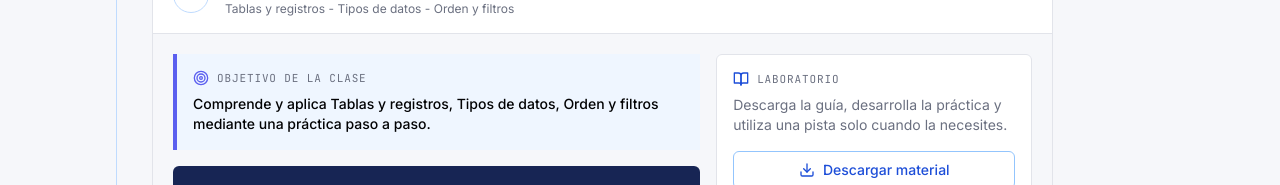
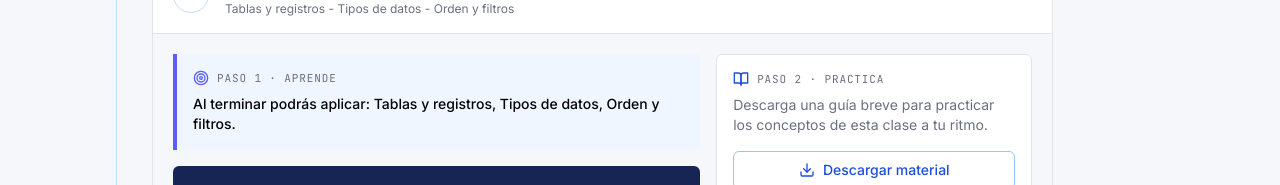
Before and after one commit to Kenner242/datam, a Next.js app: page /cursos/excel-avanzado in a window 1280 px wide. Both pictures are taken after a click on the button 602 px from the left and 1441 px from the top of the page. Shown: the part 1447-1632 px from the top of the page. Built offline with nearby package versions, Linux system fonts and the light colour scheme; no server answers.

Commit message:
Simplifica módulos y mejora accesibilidad

```diff
--- a/app/globals.css
+++ b/app/globals.css
@@ -74,3 +74,14 @@ body {
     transition-duration: 0.01ms !important;
   }
 }
+
+@media (prefers-contrast: more) {
+  .data-cell {
+    border-color: #11141B;
+  }
+
+  .data-cell-header,
+  .text-muted {
+    color: #363C49;
+  }
+}
--- a/components/CourseLessons.tsx
+++ b/components/CourseLessons.tsx
@@ -197,6 +197,7 @@ export default function CourseLessons({ course }: { course: Course }) {
                           type="button"
                           onClick={() => setOpenLessonId(isOpen ? "" : lessonId)}
                           aria-expanded={isOpen}
+                          aria-controls={`lesson-content-${course.slug}-${moduleIndex}-${lessonIndex}`}
                           className="flex w-full items-start gap-3 px-4 py-4 text-left transition-colors hover:bg-blue-50 sm:items-center sm:gap-4 sm:px-5"
                         >
                           <span className={`flex h-9 w-9 shrink-0 items-center justify-center rounded-full border text-sm font-bold ${isDone ? "border-green-600 bg-green-600 text-white" : "border-blue-200 bg-white text-blue-700"}`}>
@@ -210,27 +211,27 @@ export default function CourseLessons({ course }: { course: Course }) {
                         </button>
 
                         {isOpen && (
-                          <div className="border-t border-line bg-base px-4 py-5 sm:px-5">
+                          <div id={`lesson-content-${course.slug}-${moduleIndex}-${lessonIndex}`} className="border-t border-line bg-base px-4 py-5 sm:px-5">
                             <div className="grid gap-4 lg:grid-cols-[1.25fr_0.75fr]">
                               <div>
                                 <div className="border-l-4 border-accent bg-blue-50 p-4">
-                                  <div className="flex items-center gap-2"><Target className="h-4 w-4 text-accent" /><p className="data-cell-header">Objetivo de la clase</p></div>
-                                  <p className="mt-2 text-sm font-medium text-ink">Comprende y aplica {lesson.topics.join(", ")} mediante una práctica paso a paso.</p>
+                                  <div className="flex items-center gap-2"><Target className="h-4 w-4 text-accent" /><p className="data-cell-header">Paso 1 · Aprende</p></div>
+                                  <p className="mt-2 text-sm font-medium text-ink">Al terminar podrás aplicar: {lesson.topics.join(", ")}.</p>
                                 </div>
                                 {lesson.videoUrl ? (
-                                  <video controls preload="metadata" src={lesson.videoUrl} onEnded={() => markCompleted(lessonId)} className="mt-4 aspect-video w-full rounded-cell bg-ink" />
+                                  <video controls preload="metadata" src={lesson.videoUrl} onEnded={() => markCompleted(lessonId)} aria-label={`Video de la clase ${lesson.title}`} className="mt-4 aspect-video w-full rounded-cell bg-ink" />
                                 ) : (
-                                  <div className="mt-4 flex aspect-video items-center justify-center rounded-cell bg-blue-950 px-4 text-center text-sm text-blue-100">El video de esta clase estará disponible próximamente.</div>
+                                  <div role="status" className="mt-4 flex aspect-video items-center justify-center rounded-cell bg-blue-950 px-4 text-center text-sm text-blue-100">El video de esta clase estará disponible próximamente.</div>
                                 )}
                               </div>
                               <aside className="data-cell h-fit p-4 lg:sticky lg:top-24">
-                                <div className="flex items-center gap-2"><BookOpen className="h-4 w-4 text-blue-700" /><p className="data-cell-header">Laboratorio</p></div>
-                                <p className="mt-2 text-sm text-muted">Descarga la guía, desarrolla la práctica y utiliza una pista solo cuando la necesites.</p>
-                                <button onClick={() => downloadMaterial(lesson.title, lesson.topics)} className="mt-4 flex w-full items-center justify-center gap-2 rounded-cell border border-blue-300 px-3 py-2 text-sm font-medium text-blue-700 transition-colors hover:bg-blue-50"><Download className="h-4 w-4" /> Descargar material</button>
+                                <div className="flex items-center gap-2"><BookOpen className="h-4 w-4 text-blue-700" /><p className="data-cell-header">Paso 2 · Practica</p></div>
+                                <p className="mt-2 text-sm text-muted">Descarga una guía breve para practicar los conceptos de esta clase a tu ritmo.</p>
+                                <button onClick={() => downloadMaterial(lesson.title, lesson.topics)} aria-label={`Descargar material de práctica de ${lesson.title}`} className="mt-4 flex w-full items-center justify-center gap-2 rounded-cell border border-blue-300 px-3 py-2 text-sm font-medium text-blue-700 transition-colors hover:bg-blue-50"><Download className="h-4 w-4" /> Descargar material</button>
                               </aside>
                             </div>
                             <div className="mt-5 flex flex-col gap-3 border-l-4 border-blue-500 bg-blue-50 p-4 sm:flex-row sm:items-center sm:justify-between">
-                              <div><p className="font-display text-sm font-bold text-ink">Competencia lograda</p><p className="mt-1 text-sm text-muted">{isFinalLesson ? "Has integrado las habilidades del curso en una aplicación final." : `Has consolidado los conocimientos de esta clase del nivel ${level.name}.`}</p></div>
+                              <div><p className="font-display text-sm font-bold text-ink">Paso 3 · Confirma tu avance</p><p className="mt-1 text-sm text-muted">{isFinalLesson ? "Termina esta clase para pasar a la evaluación final." : "Marca la clase como completada cuando hayas revisado el video y la práctica."}</p></div>
                               <button disabled={!isEnrolled || isDone || isCompletionLocked} onClick={() => markCompleted(lessonId)} className="w-full shrink-0 rounded-cell bg-accent px-4 py-2 text-sm font-bold text-white transition-colors hover:bg-ink disabled:cursor-not-allowed disabled:bg-line disabled:text-muted sm:w-auto">{isDone ? "Clase completada" : "Completar clase"}</button>
                             </div>
                             {isCompletionLocked && <p className="mt-2 text-xs text-muted">Puedes ver esta clase, pero debes completar la clase anterior antes de marcarla como terminada.</p>}
```
